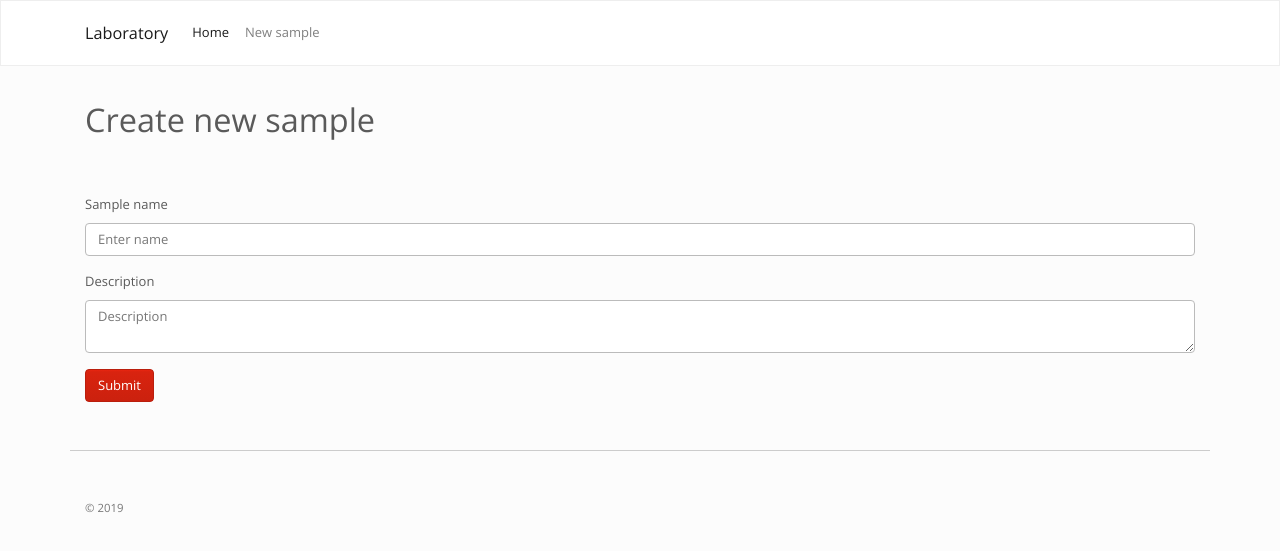
After one commit to horosin/django-crash-course, a Django app: page /samples/create/ in a window 1280 px wide. The commit adds this page. Shown: the top 551 px of the page. Run offline with Django 3.2, Linux system fonts and the light colour scheme; some libraries are stand-ins or nearby versions.

Commit message:
Basic create view

```diff
--- a/app/samples/templates/base.html
+++ b/app/samples/templates/base.html
@@ -28,6 +28,9 @@
           <ul class="navbar-nav mr-auto">
             <li class="nav-item active">
               <a class="nav-link" href="{% url 'index' %}">Home <span class="sr-only">(current)</span></a>
+            </li>
+            <li class="nav-item">
+              <a class="nav-link" href="{% url 'create' %}">New sample</a>
             </li>
           </ul>
         </div>
--- /dev/null
+++ b/app/samples/templates/samples/create.html
@@ -0,0 +1,23 @@
+{% extends 'base.html' %}
+
+{% block content %}
+
+<div class="container">
+    <h1 class="pb-5">Create new sample</h1>
+    {% if error %}
+    <div class="p-3 mb-2 bg-danger text-white">{{error}}</div>
+    {% endif %}
+    <form action="{% url 'create' %}" method="POST">{% csrf_token %}
+        <div class="form-group">
+            <label for="name">Sample name</label>
+            <input type="text" class="form-control" name="name" placeholder="Enter name" required>
+        </div>
+        <div class="form-group">
+            <label for="name">Description</label>
+            <textarea class="form-control" name="description" placeholder="Description" required></textarea>
+        </div>
+        <input type="submit" class="btn btn-primary" value="Submit">
+    </form>
+</div>
+
+{% endblock content %}
--- a/app/samples/urls.py
+++ b/app/samples/urls.py
@@ -4,5 +4,6 @@ from . import views
 urlpatterns = [
     path('other/', views.other_page, name='other'),
     path('<int:sample_id>/', views.detail, name='detail'),
+    path('create/', views.create, name='create'),
     path('', views.index, name='index'),
 ]
--- a/app/samples/views.py
+++ b/app/samples/views.py
@@ -1,8 +1,8 @@
-from django.shortcuts import render, get_object_or_404
+from django.shortcuts import render, get_object_or_404, redirect
 from django.http import HttpResponse
 
-
-from .models import Sample
+from django.contrib.auth.models import User
+from .models import Sample, SampleType
 
 
 def index(request):
@@ -20,3 +20,22 @@ def other_page(request):
 def detail(request, sample_id):
     sample = get_object_or_404(Sample, pk=sample_id)
     return render(request, 'samples/detail.html', {'sample': sample})
+
+
+def create(request):
+    if request.method == "POST":
+        try:
+            name = request.POST['name']
+            desc = request.POST['description']
+            sample = Sample.objects.create(
+                name=name, description=desc,
+                created_by=User.objects.first(),
+                type=SampleType.objects.first()
+            )
+            sample.save()
+            return redirect('index')
+        except (KeyError):
+            return render(request, 'samples/create.html',
+                          {'error': 'Please fill all of the fields'})
+
+    return render(request, 'samples/create.html', {})
```
